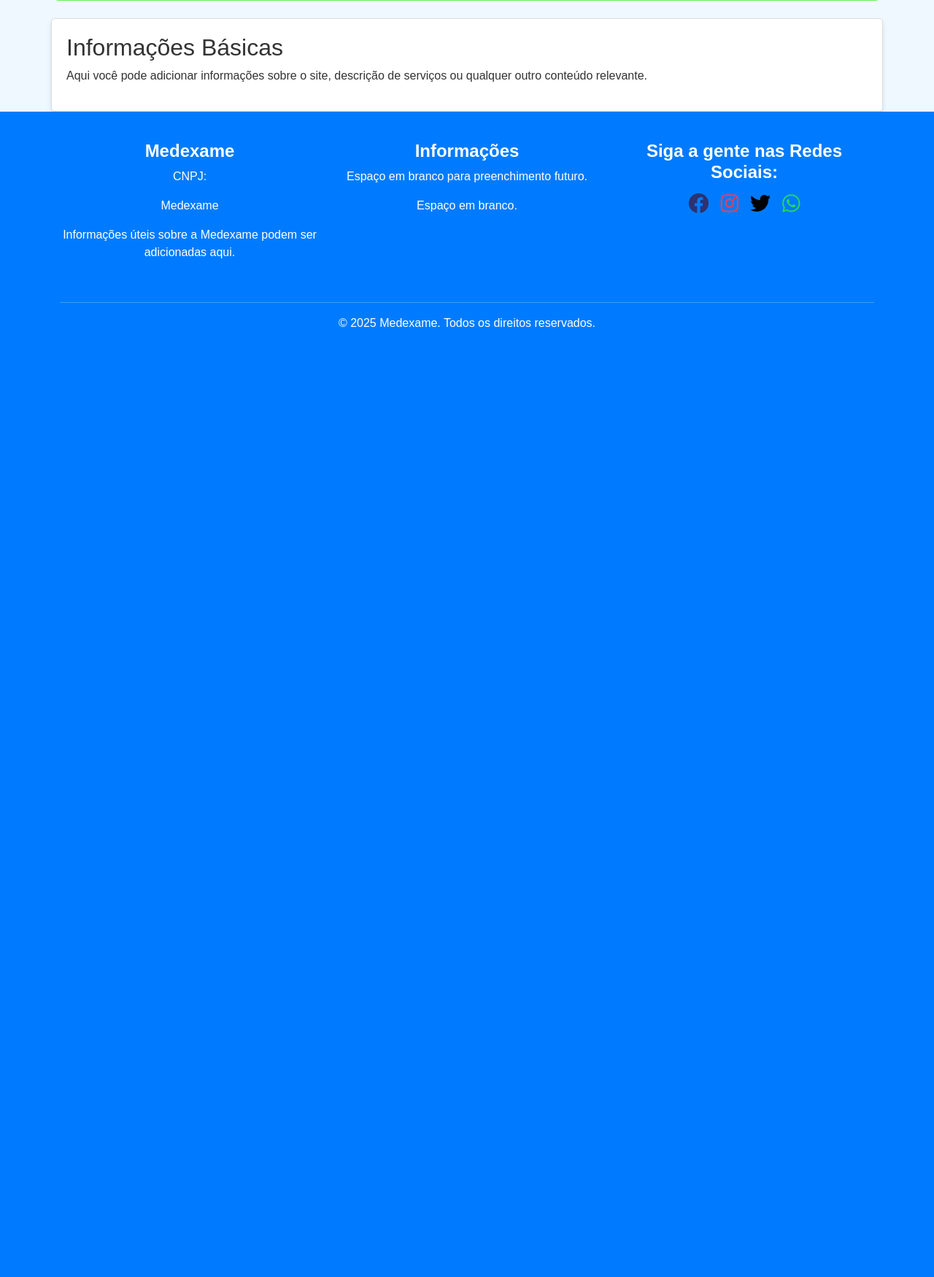
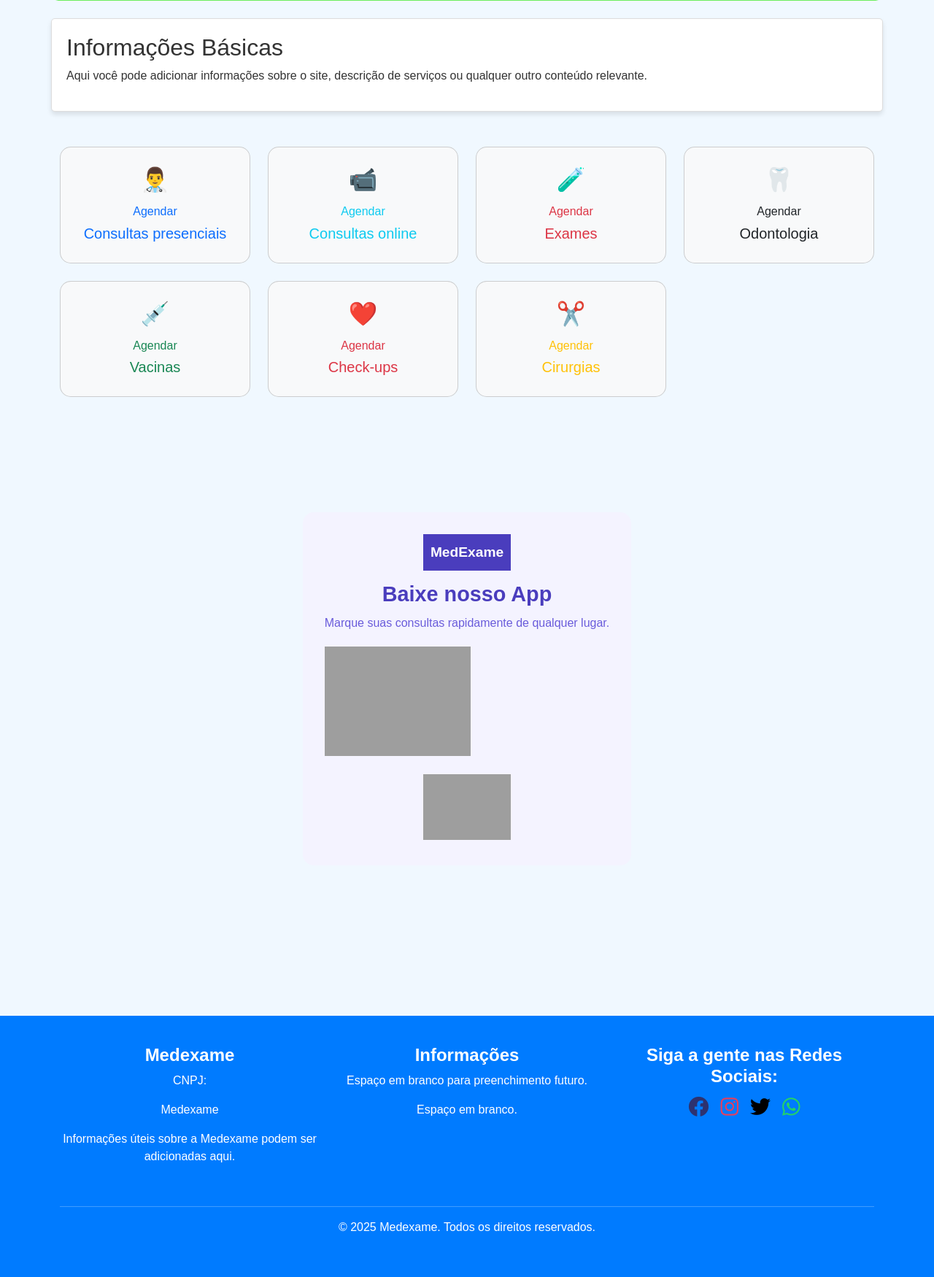
Before and after one commit to Vinicius-DEV1/MedExame-Site, a Django app: page / in a window 1280 px wide. Shown: the part 375-2125 px from the top of the page at 73% size. Before the commit the page ends 823 px from the top, so only its background shows below. Run offline with Django 5.2, Linux system fonts and the light colour scheme; some libraries are stand-ins or nearby versions; grey boxes are pictures that could not be loaded.

Commit message:
Alteracao no index, acrescentei cards de agendamento e um div para o qrcode do app

```diff
--- a/app_site/templates/app_site/index.html
+++ b/app_site/templates/app_site/index.html
@@ -79,6 +79,82 @@
         .whatsapp {
             color: #25D366;
         }
+
+
+        /*
+            CSS DOS CARDS
+        */
+
+        .card {
+            border-radius: 15px;
+            text-align: center;
+            padding: 20px;
+            transition: transform 0.2s, box-shadow 0.2s;
+        }
+
+        .card:hover {
+            transform: scale(1.05);
+            box-shadow: 0 4px 20px rgba(0, 0, 0, 0.1);
+        }
+
+        .icon {
+            font-size: 2rem;
+            margin-bottom: 10px;
+        }
+
+
+        /*
+            CSS DO APP-QRCODE
+        */
+        .promo-section {
+            background-color: #f4f3ff; /* Fundo lilás claro */
+            border-radius: 15px;
+            padding: 30px; /* Espaçamento interno */
+            text-align: center;
+            color: #4a3dbd; /* Cor do texto roxo */
+            font-family: Arial, sans-serif;
+        }
+
+        .promo-section h1 {
+            font-size: 1.8rem;
+            font-weight: bold;
+            margin-top: 15px;
+            margin-bottom: 10px;
+        }
+
+        .promo-section p {
+            font-size: 1rem;
+            margin-bottom: 20px;
+            color: #6a5cdb; /* Roxo mais claro para o subtítulo */
+        }
+
+        .promo-logo {
+            background-color: #4a3dbd;
+            color: white;
+            font-size: 1.2rem;
+            font-weight: bold;
+            width: 120px;
+            height: 50px;
+            display: flex;
+            align-items: center;
+            justify-content: center;
+            margin: 0 auto 15px auto;
+        }
+
+        .qr-code {
+            margin: 20px 0;
+            max-width: 200px; /* Limita a largura máxima */
+            max-height: 200px; /* Limita a altura máxima */
+            width: 100%; /* A imagem pode ocupar até 100% da largura disponível */
+            height: auto; /* Mantém a proporção original da imagem */
+            object-fit: contain; /* Garante que a imagem se ajusta dentro do espaço sem cortar */
+        }
+
+        .store-buttons img {
+            width: 120px; /* Largura dos botões */
+            margin: 5px;
+        }
+
     </style>
 </head>
 <body>
@@ -130,8 +206,94 @@
         <p>Aqui você pode adicionar informações sobre o site, descrição de serviços ou qualquer outro conteúdo relevante.</p>
     </div>
 
+    <div class="container mt-5">
+        <div class="row g-4">
+            <!-- Consultas presenciais -->
+            <div class="col-md-4 col-lg-3">
+                <div class="card bg-light text-primary">
+                    <div class="icon">👨‍⚕️</div>
+                    <h6>Agendar</h6>
+                    <h5>Consultas presenciais</h5>
+                </div>
+            </div>
+            <!-- Consultas online -->
+            <div class="col-md-4 col-lg-3">
+                <div class="card bg-light text-info">
+                    <div class="icon">📹</div>
+                    <h6>Agendar</h6>
+                    <h5>Consultas online</h5>
+                </div>
+            </div>
+            <!-- Exames -->
+            <div class="col-md-4 col-lg-3">
+                <div class="card bg-light text-danger">
+                    <div class="icon">🧪</div>
+                    <h6>Agendar</h6>
+                    <h5>Exames</h5>
+                </div>
+            </div>
+            <!-- Odontologia -->
+            <div class="col-md-4 col-lg-3">
+                <div class="card bg-light text-purple">
+                    <div class="icon">🦷</div>
+                    <h6>Agendar</h6>
+                    <h5>Odontologia</h5>
+                </div>
+            </div>
+            <!-- Vacinas -->
+            <div class="col-md-4 col-lg-3">
+                <div class="card bg-light text-success">
+                    <div class="icon">💉</div>
+                    <h6>Agendar</h6>
+                    <h5>Vacinas</h5>
+                </div>
+            </div>
+            <!-- Check-ups -->
+            <div class="col-md-4 col-lg-3">
+                <div class="card bg-light text-danger">
+                    <div class="icon">❤️</div>
+                    <h6>Agendar</h6>
+                    <h5>Check-ups</h5>
+                </div>
+            </div>
+            <!-- Cirurgias -->
+            <div class="col-md-4 col-lg-3">
+                <div class="card bg-light text-warning">
+                    <div class="icon">✂️</div>
+                    <h6>Agendar</h6>
+                    <h5>Cirurgias</h5>
+                </div>
+            </div>
+        </div>
+    </div>
+
+
+    <div class="container d-flex justify-content-center align-items-center" style="height: 100vh;">
+            <div class="promo-section">
+                <!-- Foto da Logo -->
+                <div class="promo-logo">MedExame</div>
+
+                <!-- Título -->
+                <h1>Baixe nosso App</h1>
+
+                <!-- Descrição -->
+                <p>Marque suas consultas rapidamente de qualquer lugar.</p>
+
+                <!-- QR Code -->
+                <div class="qr-code img-fluid w-20">
+                    <img src="https://upload.wikimedia.org/wikipedia/commons/thumb/d/d0/QR_code_for_mobile_English_Wikipedia.svg/1200px-QR_code_for_mobile_English_Wikipedia.svg.png"
+                    alt="QR Code"
+                    class="img-fluid">
+                </div>
+
+                <!-- Botões das lojas -->
+                <div class="store-buttons">
+                    <img src="https://upload.wikimedia.org/wikipedia/commons/7/78/Google_Play_Store_badge_EN.svg" alt="Google Play">
+                </div>
+            </div>
+        </div>
     <!-- Rodapé -->
-    <footer>
+    <footer class="mt-5">
         <div class="container">
             <div class="row">
                 <div class="col-md-4 mb-4">
```
Also changed, not shown: app_site/templates/app_site/cards.html (added, +92 -0 lines).
